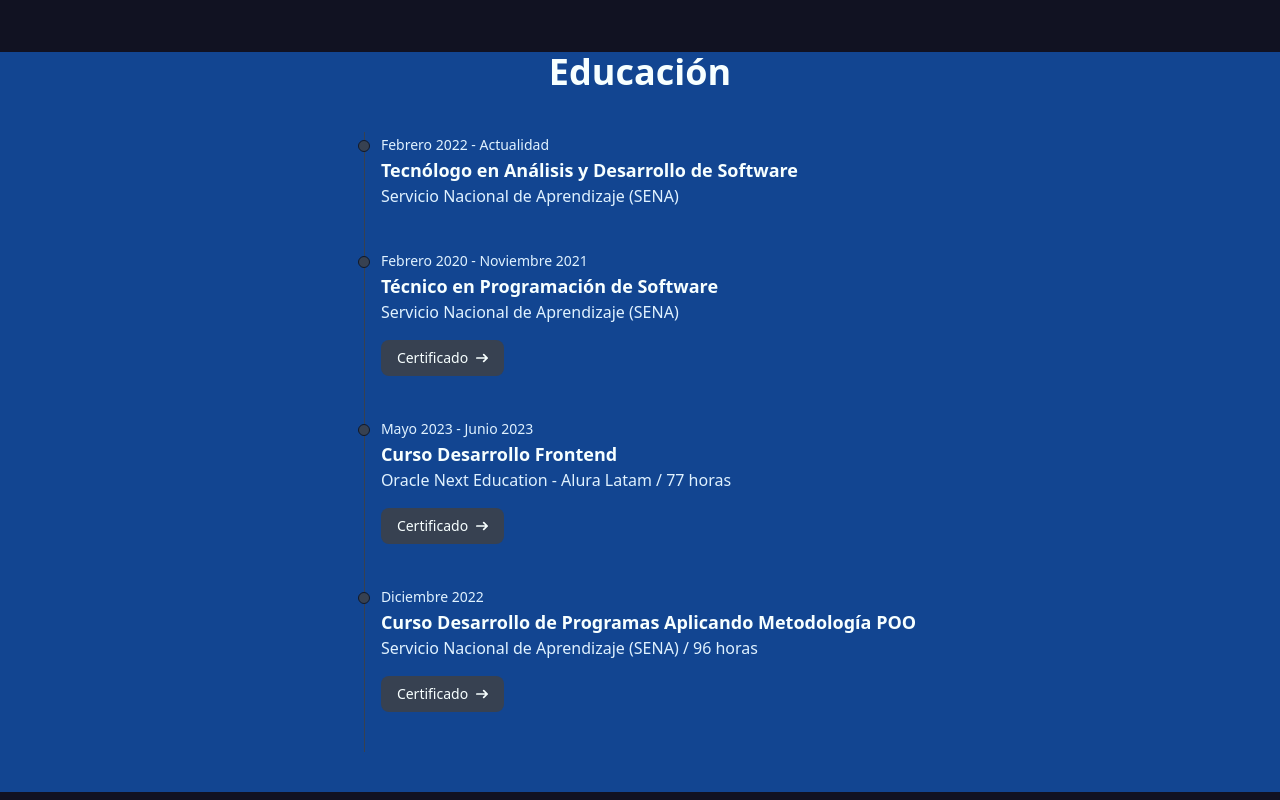
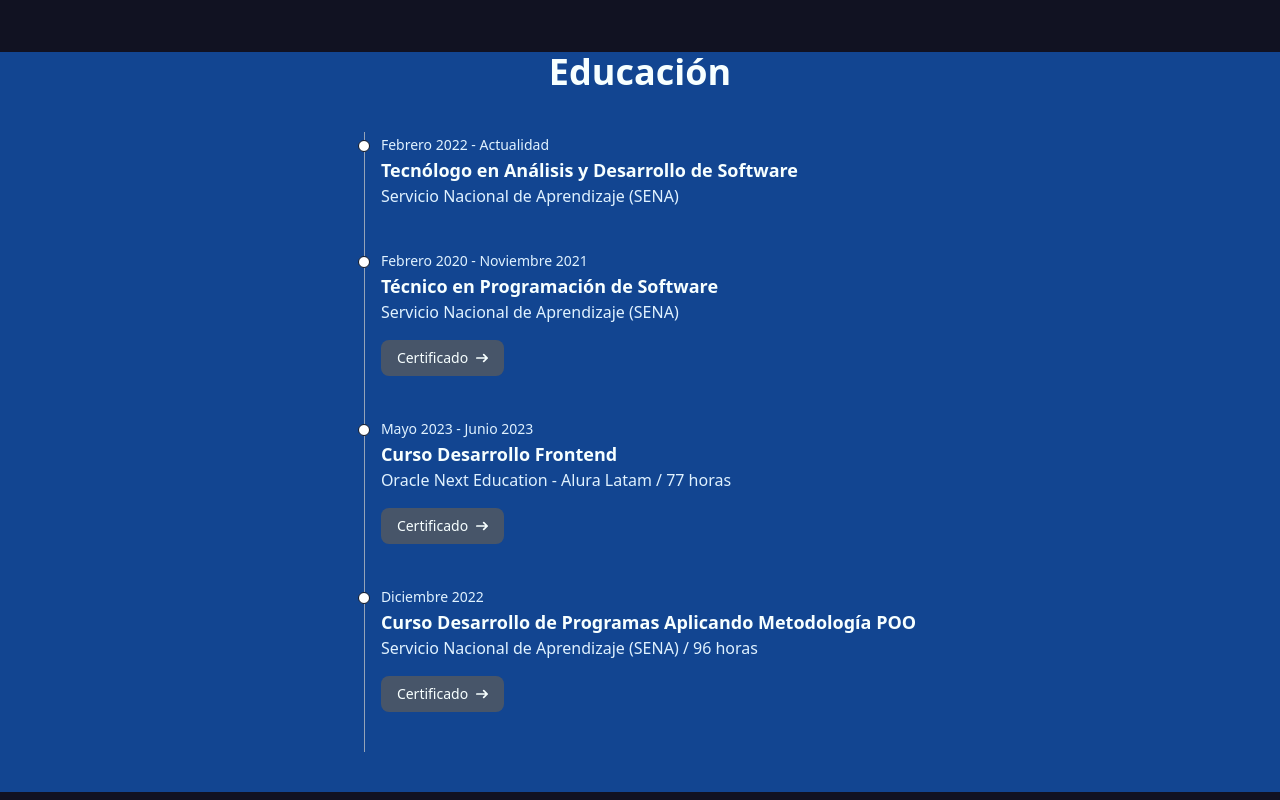
Before and after one commit to KrlosPK/krlospk.github.io, an Angular app: page / in a window 1280 px wide. Shown: the part 1300-2100 px from the top of the page. Built offline with nearby package versions, Linux system fonts and the light colour scheme.

Commit message:
fix: change button colors

```diff
--- a/package.json
+++ b/package.json
@@ -1,6 +1,6 @@
 {
   "name": "personal-portfolio",
-  "version": "0.7.11",
+  "version": "0.7.12",
   "scripts": {
     "ng": "ng",
     "start": "ng serve",
--- a/src/app/portfolio/components/education/education.component.html
+++ b/src/app/portfolio/components/education/education.component.html
@@ -40,14 +40,14 @@
       </article>
     </div> -->
 
-    <ol class="relative border-l border-gray-700">
+    <ol class="relative border-l border-slate-400">
       <li
         *ngFor="let education of educationList"
         class="mb-10 ml-4"
         data-aos="fade-up"
       >
         <div
-          class="absolute w-3 h-3 rounded-full mt-2 -left-[1.4rem] border border-gray-900 bg-gray-700"
+          class="absolute w-3 h-3 rounded-full mt-2 -left-[1.4rem] border border-gray-900 bg-white"
         ></div>
 
         <time class="mb-1 text-sm font-medium text-custom-800">
@@ -69,7 +69,7 @@
         <a
           [href]="education.href"
           *ngIf="education.href"
-          class="inline-flex items-center px-4 py-2 text-sm font-medium transition-colors bg-gray-700 rounded-lg hover:bg-gray-800"
+          class="inline-flex items-center px-4 py-2 text-sm font-medium transition-colors rounded-lg bg-slate-600 hover:bg-slate-700"
           rel="noopener noreferrer"
           target="_blank"
         >
```
Also changed, not shown: 1 other file (tests, documents, lock files or other folders).
